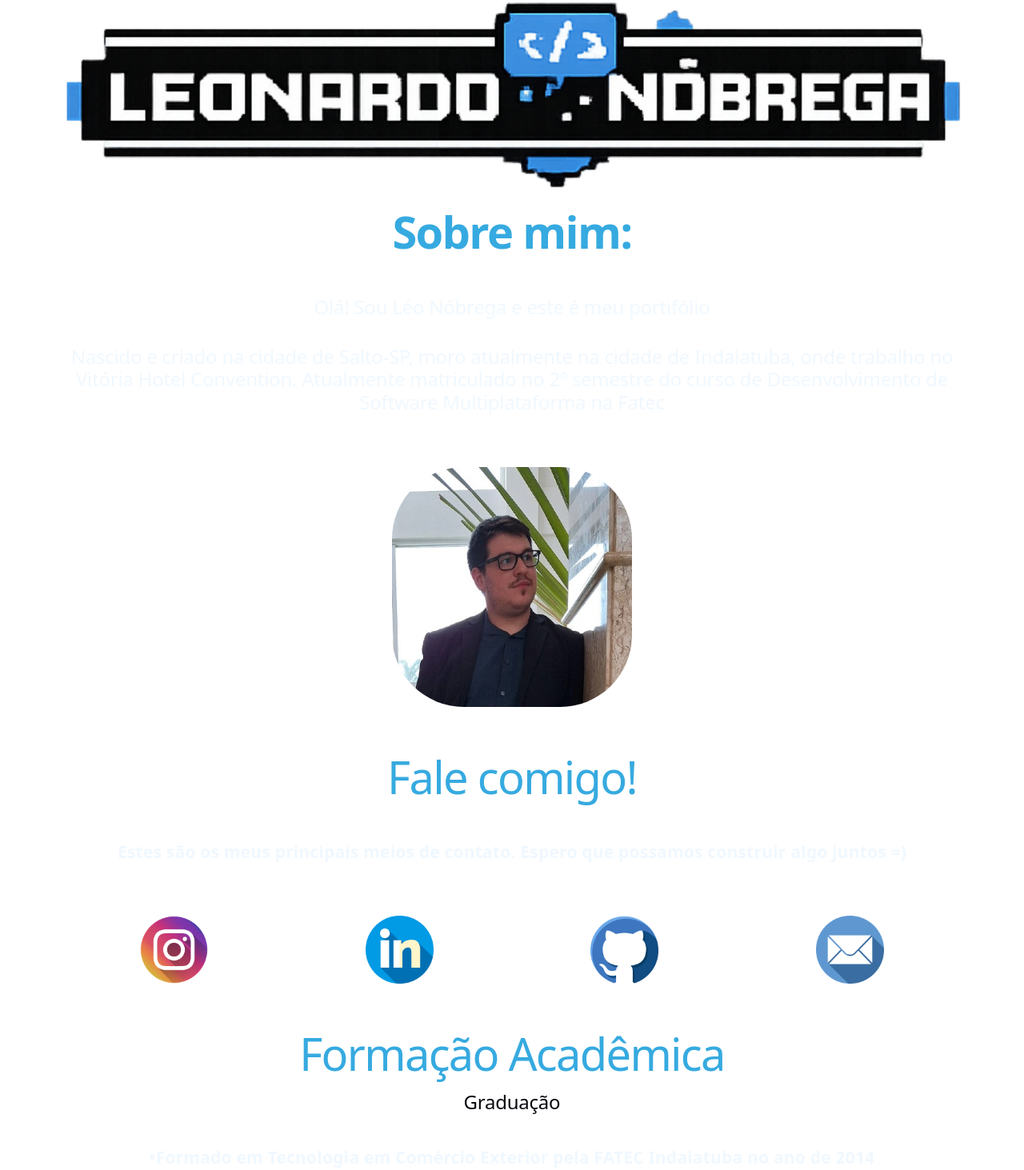
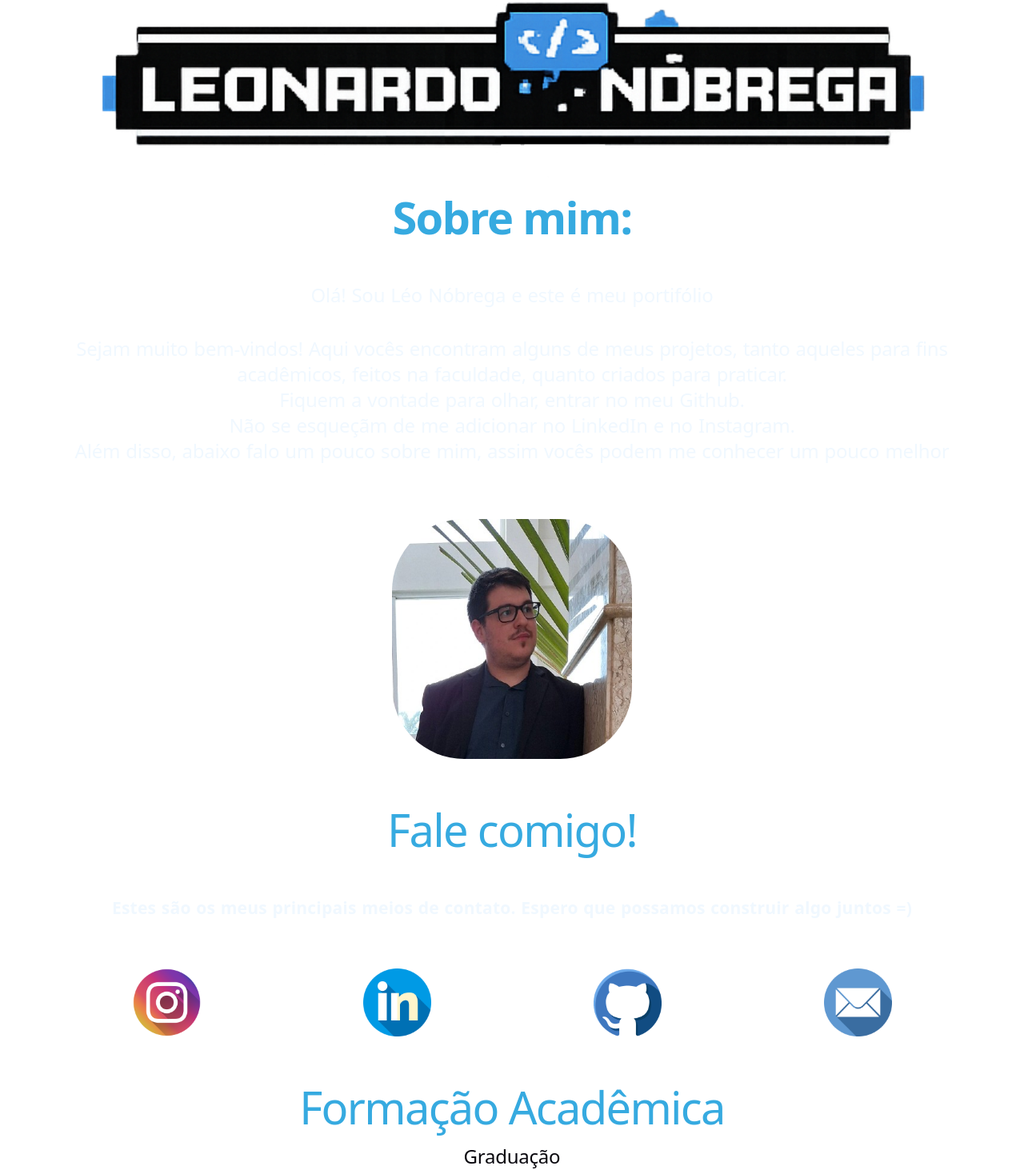
Before and after one commit to leognobrega/Portifolio_LeoNobrega, a React (Vite) app: page / in a window 1280 px wide. Shown: the top 1463 px of the page at 80% size. Built offline with nearby package versions, Linux system fonts and the light colour scheme.

Commit message:
hover titulos e sobre

```diff
--- a/src/App.css
+++ b/src/App.css
@@ -17,15 +17,6 @@
   }
 }
 
-.hero {
-  position: relative;
-
-  .base,
-  .framework,
-  .vite {
-    inset-inline: 0;
-    margin: 0 auto;
-  }
 
   .base {
     width: 170px;
@@ -54,7 +45,7 @@
     transform: perspective(2000px) rotateZ(300deg) rotateX(40deg) rotateY(39deg)
       scale(0.8);
   }
-}
+
 
 #center {
   display: flex;
--- a/src/Componentes/Contato.jsx
+++ b/src/Componentes/Contato.jsx
@@ -8,7 +8,7 @@ import '../Estilos/estilos.css'
 function Contato () {
 
     return(
-        <><h1 className = "Titulo">Fale comigo!</h1><p> <h3 className = "Descricao">Estes são os meus principais meios de contato. Espero que possamos construir algo juntos =)</h3> </p>
+        <><h1 className = "Titulo"><span>Fale comigo!</span></h1><p> <h3 className = "Descricao">Estes são os meus principais meios de contato. Espero que possamos construir algo juntos =)</h3> </p>
 
 <div className="icons">
   <a href = "https://www.instagram.com/leognobrega/">
--- a/src/Componentes/Estudos.jsx
+++ b/src/Componentes/Estudos.jsx
@@ -2,7 +2,7 @@ function Estudos (){
 
     return(
 <>
-        <h1 className = "Titulo">Formação Acadêmica</h1>
+        <h1 className = "Titulo"><span>Formação Acadêmica</span></h1>
         <div className = "Subtitulo"><p><h2>Graduação</h2></p></div>
         <h3 className = "Descricao"><p>•Formado em Tecnologia em Comércio Exterior pela FATEC Indaiatuba no ano de 2014</p>
         <p>•Atualmente estudante do 2º semestre de Desenvolvimento de Software Multiplataforma, com previsão de conclusão para junho/2028</p></h3>
--- a/src/Componentes/Header.jsx
+++ b/src/Componentes/Header.jsx
@@ -2,7 +2,7 @@ import logobanner from '../img/logolinear.png'
 function Header (){
 
     return(
-        <img src= {logobanner}/>
+        <img src= {logobanner} className='logobanner'/>
 
     )
 
--- a/src/Componentes/Post.jsx
+++ b/src/Componentes/Post.jsx
@@ -10,7 +10,7 @@ const [dislikes, setDislikes] = useState(0)
 
 return(
 <>
-      <h1 className="Titulo">Projetos Criados</h1>
+      <h1 className="Titulo"><span>Projetos Criados</span></h1>
 
       <div className="CardProj">
         <h2 className="NomeProj">GetMeet</h2>
--- a/src/Componentes/Profissao.jsx
+++ b/src/Componentes/Profissao.jsx
@@ -2,7 +2,7 @@ function Profissao (){
     return(
 <>
 
-        <h1 className = "Titulo">Experiência</h1>
+        <h1 className = "Titulo"><span>Experiência</span></h1>
         <div className = "Subtitulo"><p><h2>Vitória Hotel Convention Indaiatuba (2014 - Atual)</h2></p></div>
         <h3 className = "Descricao"><p>•Supervisor de Hospedagem: Responsável pelo setor de Hospedagem do hotel, garantindo qualidade dos procedimentos nos setores de Recepção, Governança e Manutenção, dando apoios aos gestores das áreas. Anteriormente atuando como Supervisor de Recepção, Líder de Recepção e Recepcionista</p></h3>
 
--- a/src/Componentes/Sobre.jsx
+++ b/src/Componentes/Sobre.jsx
@@ -4,8 +4,8 @@ function Sobre(titulo, descricao) {
 
         return(
             <>
-            <h1 className = "Titulo"><b>Sobre mim:</b></h1><div><h2><p className="Descricao">Olá! Sou Léo Nóbrega e este é meu portifólio</p>
-            <p className="Descricao"> Nascido e criado na cidade de Salto-SP, moro atualmente na cidade de Indaiatuba, onde trabalho no Vitória Hotel Convention. Atualmente matriculado no 2º semestre do curso de Desenvolvimento de Software Multiplataforma na Fatec</p></h2>
+            <h1 className = "Titulo"><b><span>Sobre mim:</span></b></h1><div><h2><p className="Descricao">Olá! Sou Léo Nóbrega e este é meu portifólio</p>
+            <p className="Descricao"> Sejam muito bem-vindos! Aqui vocês encontram alguns de meus projetos, tanto aqueles para fins acadêmicos, feitos na faculdade, quanto criados para praticar. <p></p>Fiquem a vontade para olhar, entrar no meu Github.<p>Não se esqueçãm de me adicionar no LinkedIn e no Instagram.<p> Além disso, abaixo falo um pouco sobre mim, assim vocês podem me conhecer um pouco melhor</p></p></p></h2>
             <img src = {minhaImagem} className = "perfil"/> </div></>
 
         );
--- a/src/Estilos/estilos.css
+++ b/src/Estilos/estilos.css
@@ -53,13 +53,64 @@
   margin-top: 3%;
   margin-bottom: 3%;
   color: aliceblue;
+  word-spacing: 1px;
+  line-height: 32px;
 }
-
+/*mexer com os titulos*/
 .Titulo{
   margin-bottom: 3%;
   margin-top: 3%;
   color: rgb(54, 170, 224);
+  display: flex;
+  justify-content: center;
+  position: relative;
+
 }
+
+
+.Titulo span {
+  position: relative;
+  display: inline-block;
+}
+
+:hover.Titulo {
+
+  color: #1f7d99;
+  position: relative;
+  display: inline-block;
+}
+
+.Titulo span::after,
+.Titulo span::before {
+  content: '';
+  position: absolute;
+  width: 100%;
+  height: 3px;
+  background: linear-gradient(to right, #084b5c, #00ffff);
+  left: 0;
+  transform: scaleX(0);
+  transition: transform 0.4s ease-out;
+}
+
+/* linha de baixo */
+.Titulo span::after {
+  bottom: -30px;
+  transform-origin: right;
+}
+
+
+/* linha de cima */
+.Titulo span::before {
+  top: -12px;
+  transform-origin: left;
+}
+
+/* HOVER */
+.Titulo span:hover::after,
+.Titulo span:hover::before {
+  transform: scaleX(1);
+}
+
 
 .LikeButton{
 
@@ -100,7 +151,6 @@
   overflow: hidden;
   border-radius: 15px;
   transition: all 0.5s ease;
-
 
 
 }
@@ -145,3 +195,12 @@
   transform: rotate(-45deg) translateY(100%);
 
 }
+
+.logobanner{
+
+  width: 90%;
+  justify-content: center;
+  align-content: center;
+  text-align: center;
+  margin-left: 5%;
+}
--- a/src/index.css
+++ b/src/index.css
@@ -31,7 +31,7 @@
 }
 
 @media (prefers-color-scheme: dark) {
-  :root {
+  :root { /*design*/
     --text: #9ca3af;
     --text-h: #f3f4f6;
     --bg: #16171d;
@@ -54,14 +54,15 @@ body {
   margin: 0;
 }
 
-#root {
-  width: 1126px;
-  max-width: 100%;
+#root {/*layout*/
+
+  max-width: 90%;
   margin: 0 auto;
   text-align: center;
 
   min-height: 100svh;
   display: flex;
+  flex-wrap: wrap;
   flex-direction: column;
 
 }
```
Also changed, not shown: src/img/logolinear.png.
